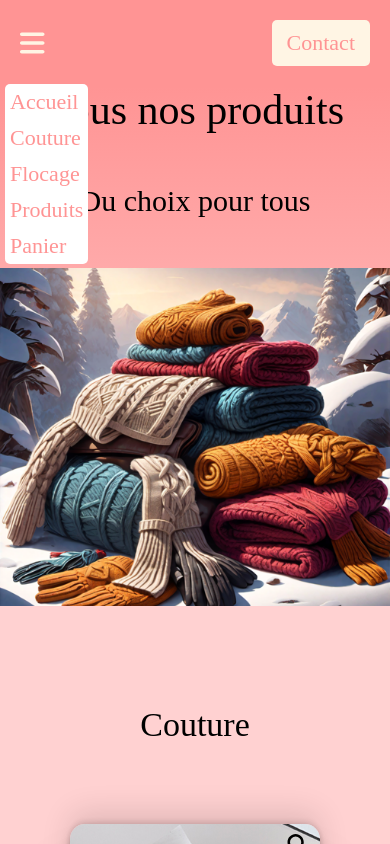
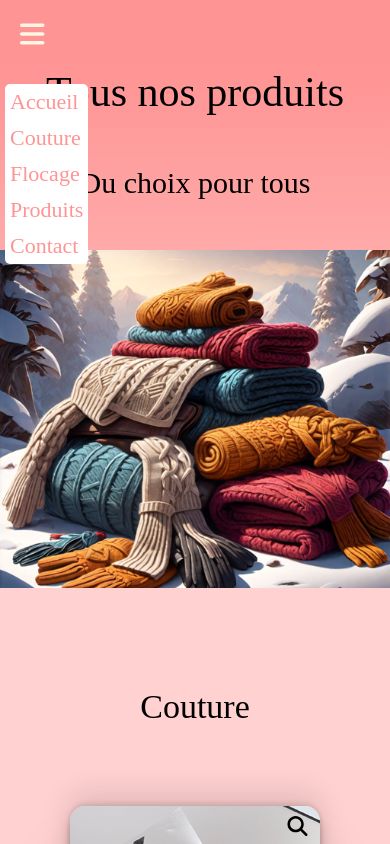
Before and after one commit to jsankare/c-line, a Next.js app: page /products in a window 390 px wide. Both pictures are taken after a click on the icon 32 px from the left and 43 px from the top of the page. Shown: the top 844 px of the page. Built offline with nearby package versions, Linux system fonts and the light colour scheme.

Commit message:
fix minor style issues and exchange cart and contact place in mobile nav

```diff
--- a/components/Layout/Cta.jsx
+++ b/components/Layout/Cta.jsx
@@ -13,8 +13,7 @@ const StyledLink = styled(Link)`
     padding: 10px 15px;
     transition: ease-in-out 0.2s;
     &:hover {
-        background-color: ${colors.primary};
-        color: black;
+        background-color: black;
     }
 `
 
--- a/components/Modal.jsx
+++ b/components/Modal.jsx
@@ -35,8 +35,8 @@ const ModalContent = styled.div`
 
 const ModalCloseButton = styled.button`
     position: absolute;
-    top: 10px;
-    right: 10px;
+    top: 30px;
+    right: 30px;
     border: none;
     background-color: ${colors.secondary};
     border-radius: 5px;
--- a/components/Navbar.jsx
+++ b/components/Navbar.jsx
@@ -142,14 +142,14 @@ const Navbar = () => {
             <NavMobileWrapper>
                 <BurgerIcon onClick={toggleNav} icon={faBars} />
                 <LinksWrapper>
-                    <CTA href="/contact" >Contact</CTA>
+                    <StyledLink href="/cart" > <StyledIcon icon={faCartShopping} /> </StyledLink>
                 </LinksWrapper>
                 <MobileLinksWrapper style={mobileLinksStyle} onClick={closeMobileNav} >
                     <StyledLink href="/" >Accueil</StyledLink>
                     <StyledLink href="/sewing" >Couture</StyledLink>
                     <StyledLink href="/flocking" >Flocage</StyledLink>
                     <StyledLink href="/products" >Produits</StyledLink>
-                    <StyledLink href="/cart" >Panier</StyledLink>
+                    <StyledLink href="/contact" >Contact</StyledLink>
                 </MobileLinksWrapper>
             </NavMobileWrapper>
         </Container>
```
